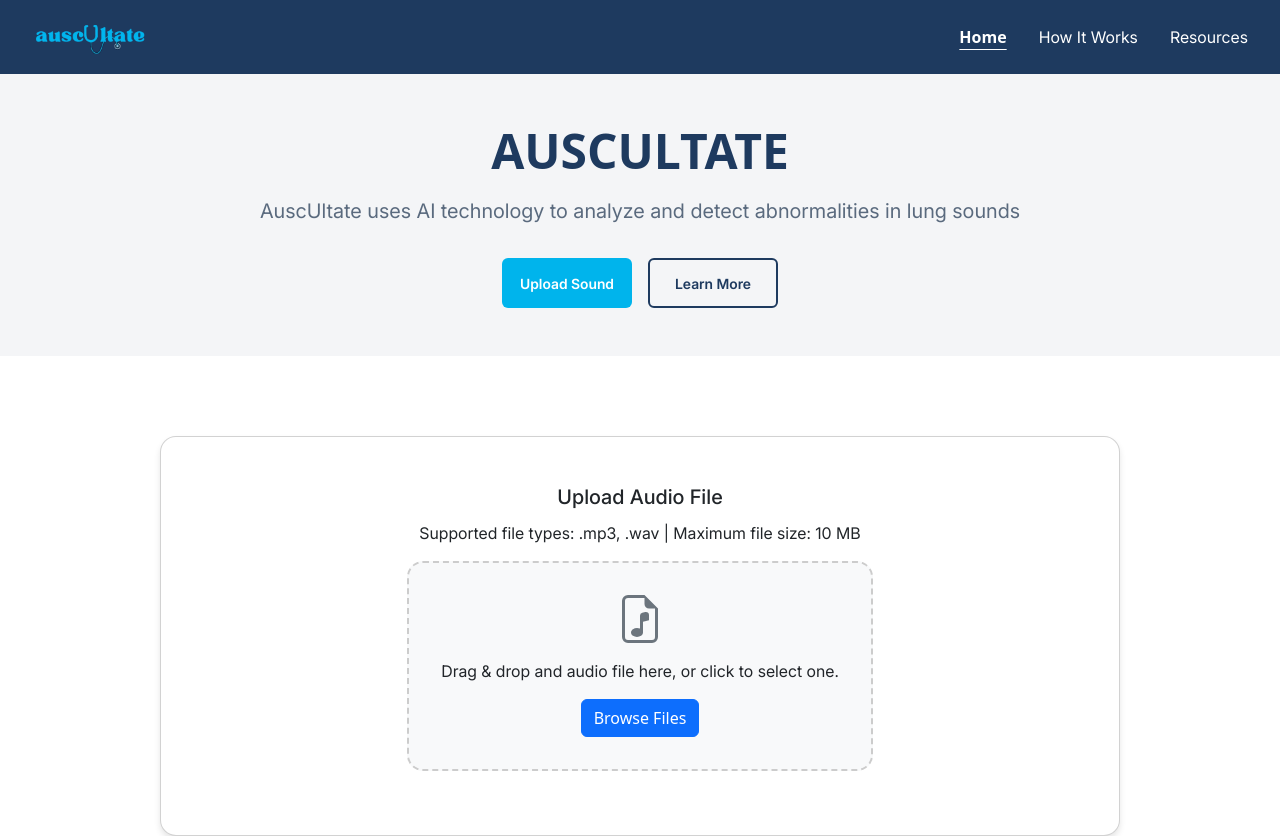
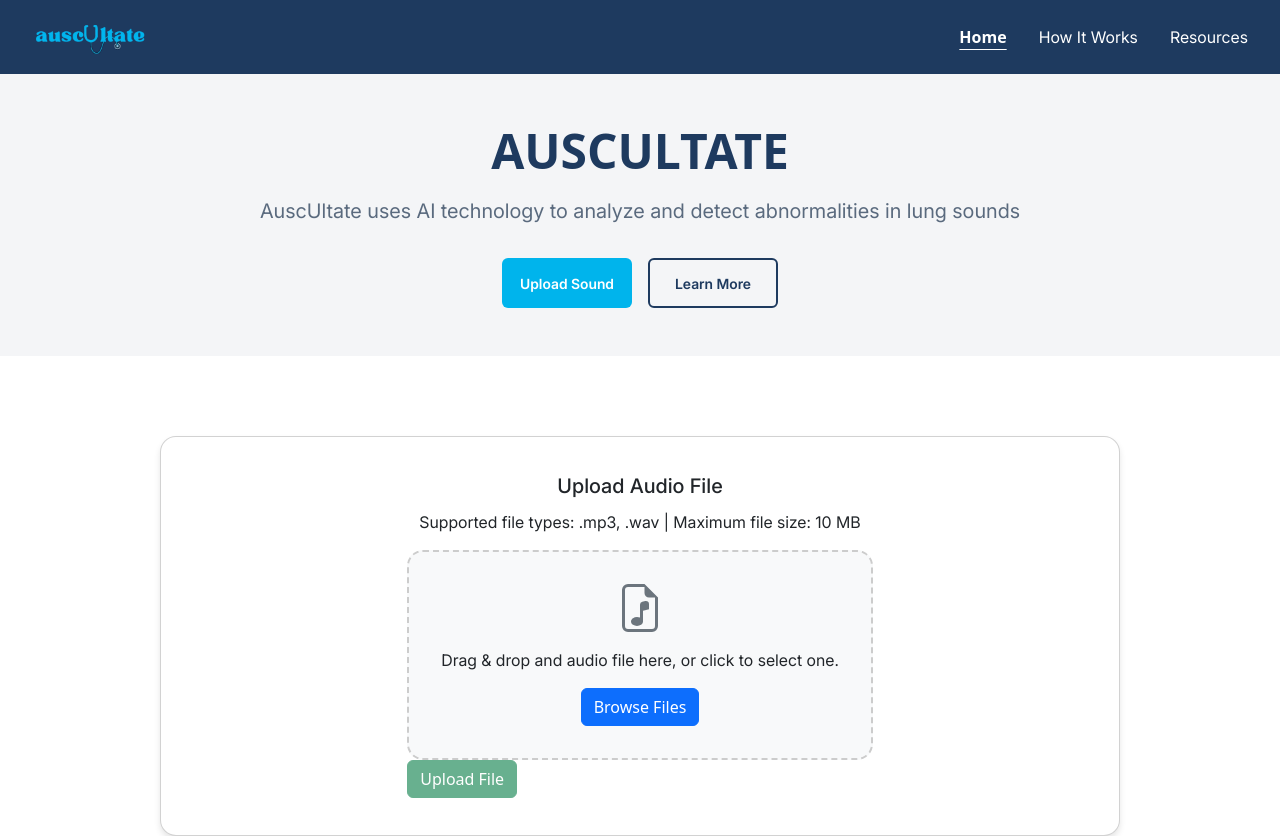
Before and after one commit to rickardo-roxas/auscultate, a React (Vite) app in the folder client/: page / in a window 1280 px wide. Shown: the top 836 px of the page. Built offline with nearby package versions, Linux system fonts and the light colour scheme; no server answers.

Commit message:
Removed redundant errors

```diff
--- a/client/src/components/features/FileUpload/FileUpload.jsx
+++ b/client/src/components/features/FileUpload/FileUpload.jsx
@@ -4,6 +4,7 @@ import Form from 'react-bootstrap/Form';
 import Button from 'react-bootstrap/Button';
 import { useDropzone } from 'react-dropzone';
 import { BsFileEarmarkMusic } from 'react-icons/bs';
+import useFetch from '../../../hooks/useFetch.hook';
 import styles from './FileUpload.module.css';
 
 const MAX_SIZE = 10 * 1024 * 1024; // 10 MB file max size
@@ -11,6 +12,10 @@ const MAX_SIZE = 10 * 1024 * 1024; // 10 MB file max size
 function FileUpload() {
     const [error, setError] = useState('');
     const [file, setFile] = useState(null);
+
+    const { data, loading, error: fetchError, refetch } = useFetch('/upload', {
+        method: 'POST',
+    }, true);
 
     const onDrop = useCallback((acceptedFiles, fileRejections) => {
         setError('');
@@ -33,6 +38,27 @@ function FileUpload() {
         multiple: false,
         onDrop
     });
+
+    const handleUpload = async () => {
+        if (!file) {
+            setError('No file selected.');
+            return;
+        }
+
+        const formData = new FormData();
+        formData.append('file', file);
+
+        const result = await refetch({
+            headers: {
+                'Content-Type': 'multipart/form-data',
+            },
+            data: formData,
+        });
+
+        if (!result) {
+            setError('Failed to upload. Please try again.')
+        }
+    }
 
     return (
         <Form>
@@ -59,6 +85,21 @@ function FileUpload() {
                         Browse Files
                     </Button>
                 </div>
+
+                {file && (
+                    <div className="mt-3 text-start">
+                        <p className="mb-1"><strong>Selected file:</strong> {file.name}</p>
+                        <p className="text-muted small">Size: {(file.size / 1024 / 1024).toFixed(2)} MB</p>
+                    </div>
+                )}
+
+                <Button
+                    variant="success"
+                    onClick={handleUpload}
+                    disabled={!file || loading}
+                >
+                    {loading ? 'Uploading...' : 'Upload File'}
+                </Button>
             </Card>
         </Form>
     );
```
